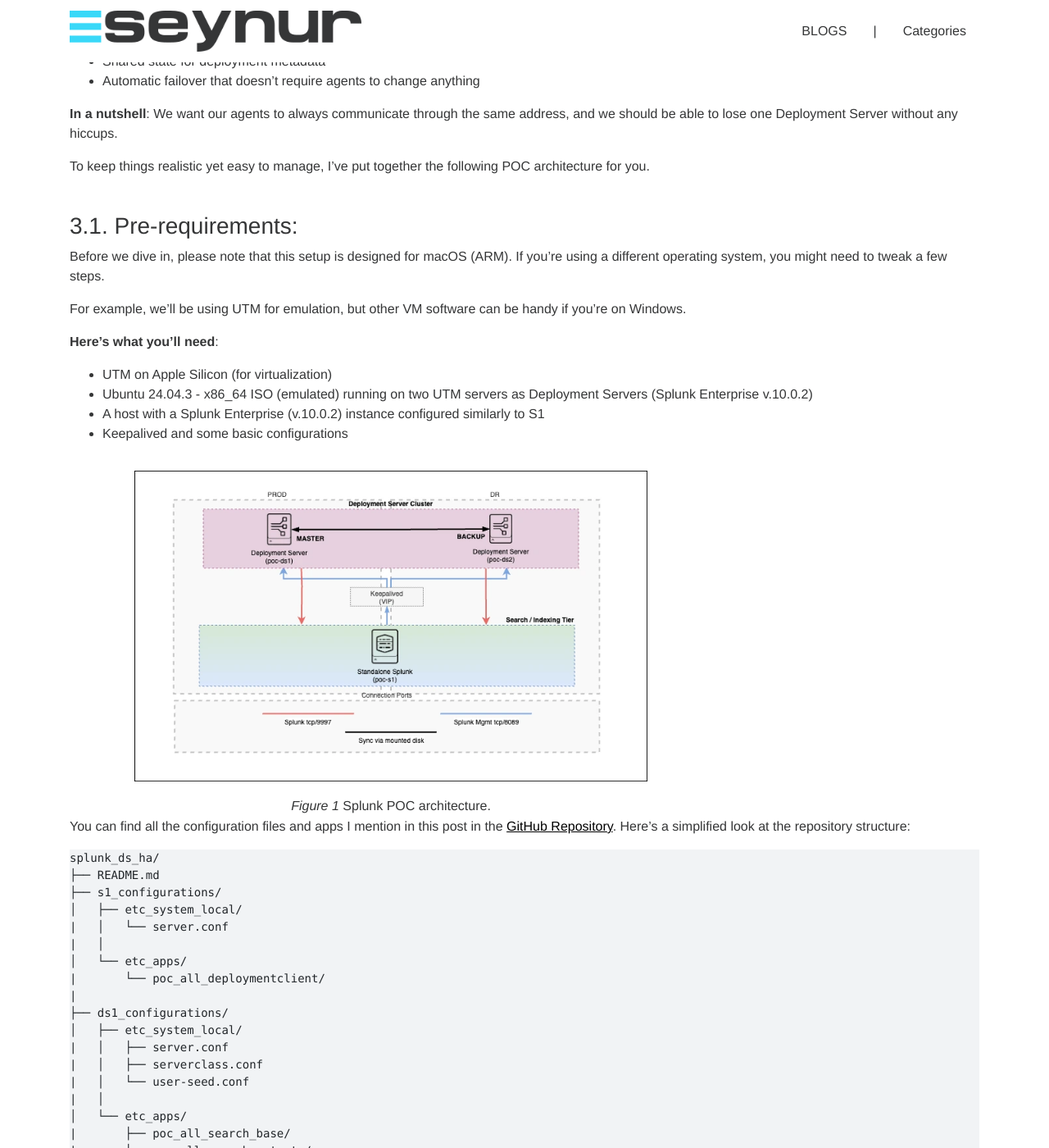
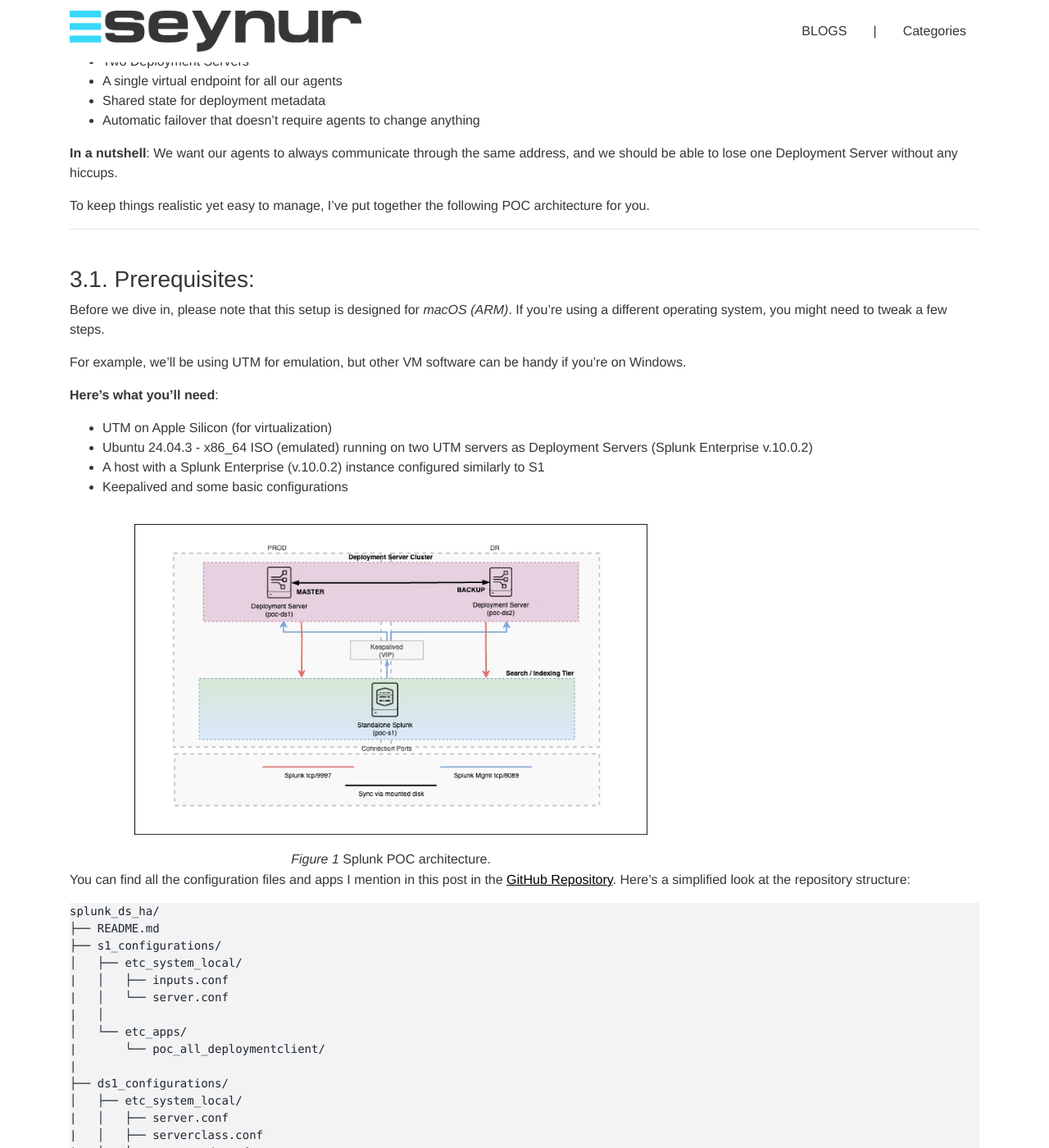
Before and after one commit to seynur/blog, a Jekyll site: the page built from _posts/2026-01-10-splunk-ds-ha.md, in a window 1280 px wide and 1400 px high, scrolled down 1826 px. Shown: the whole window at 82% size. Built offline with Jekyll 4.4.1, drawn with Linux system fonts in a browser that asks for light colours; nearby versions of some CDN libraries; some of the changed text lies outside the part shown.

Commit message:
update to "Building a Highly Available Splunk Deployment Server Cluster (POC)"

````diff
--- a/_posts/2026-01-10-splunk-ds-ha.md
+++ b/_posts/2026-01-10-splunk-ds-ha.md
@@ -36,7 +36,7 @@
 
 **Friendly reminder:** If you’re not familiar with `Keepalived`, it might be helpful to do a little research first or check out another similar option. We'll be using a VIP in the deploymentclient.conf for seamless operation. And if you want to know more about Keepalived, check out my friend's blog series on [Understanding Keepalived for High Availability](https://blog.seynur.com/keepalived/2025/11/07/keepalived-part1.html).
 
-If you're interested in setting up ****a solid redundancy structure**** for your Splunk environment, you might want to check out my previous blog series on [Splunk Cluster Manager Redundancy](https://blog.seynur.com/splunk/2025/04/24/cluster-manager-redundancy-in-splunk.html). This blog is designed to help you create a basic *Distributed Clustered Deployment* (M2) with *cluster manager redundancy*. Plus, I've included some handy configuration files for you to reference along the way.
+If you're interested in setting up **a solid redundancy structure** for your Splunk environment, you might want to check out my previous blog series on [Splunk Cluster Manager Redundancy](https://blog.seynur.com/splunk/2025/04/24/cluster-manager-redundancy-in-splunk.html). This blog is designed to help you create a basic *Distributed Clustered Deployment* (M2) with *cluster manager redundancy*. Plus, I've included some handy configuration files for you to reference along the way.
 
 ---
 
@@ -47,7 +47,7 @@
 - **`client_events`**: This is where you'll find information about your clients.
 - **`_splunk_ds_info`**: This directory contains server class configuration files that are shared between agent management servers.
 
-To get your ****deployment server (DS)**** cluster up and running, you'll want to make sure the `client_events` and `deployment-apps` directories are shared with each other. It's pretty simple to use the same mount points for these directories on all your deployment servers, as explained in the [documentation](https://help.splunk.com/en/splunk-enterprise/administer/update-your-deployment/10.0/configure-the-agent-management-system/implement-an-agent-management-cluster#set-up-a-shared-drive-0).
+To get your **deployment server (DS)** cluster up and running, you'll want to make sure the `client_events` and `deployment-apps` directories are shared with each other. It's pretty simple to use the same mount points for these directories on all your deployment servers, as explained in the [documentation](https://help.splunk.com/en/splunk-enterprise/administer/update-your-deployment/10.0/configure-the-agent-management-system/implement-an-agent-management-cluster#set-up-a-shared-drive-0).
 
 Once everything is shared and set up correctly, your deployment servers will be able to work together to manage the clients smoothly. Plus, passive deployment servers will have the ability to view the status of active clients using the same files and directories.
 
@@ -66,9 +66,11 @@
 
 To keep things realistic yet easy to manage, I've put together the following POC architecture for you.
 
-### 3.1. Pre-requirements:
+---
 
-Before we dive in, please note that this setup is designed for macOS (ARM). If you’re using a different operating system, you might need to tweak a few steps.
+### 3.1. Prerequisites:
+
+Before we dive in, please note that this setup is designed for *macOS (ARM)*. If you’re using a different operating system, you might need to tweak a few steps.
 
 For example, we’ll be using UTM for emulation, but other VM software can be handy if you’re on Windows.
 
@@ -92,6 +94,7 @@
 ├── README.md
 ├── s1_configurations/
 │   ├── etc_system_local/
+|   │   ├── inputs.conf
 |   │   └── server.conf
 |   │
 │   └── etc_apps/
@@ -139,24 +142,25 @@
    - Once that’s done, you’ll want to copy all the relevant apps and configurations from our [GitHub Repository](https://github.com/seynur/seynur-demos/tree/main/splunk/splunk_ds_ha). Just be sure to change the placeholder `targetUri` URL in the `deploymentclient.conf` file to the correct VIP on your UTMs.
    - For the configurations, take the files from the `s1_configurations/etc_system_local` directory and place them in `$SPLUNK_HOME/etc/system/local/`. Then, move the directories from `s1_configurations/etc_apps` to `$SPLUNK_HOME/etc/apps/`.
 
-
+      ```
             splunk_ds_ha/
             ...
             ├── s1_configurations/
             │   ├── etc_system_local/
+            |   │   ├── inputs.conf
             |   │   └── server.conf
             |   │
             │   └── etc_apps/
             |       └── poc_all_deploymentclient/
             ...
 
-      - Start Splunk and verify that it is fully operational
+      ```
 
-      This instance will later act as a deployment client.
+   - Start Splunk and verify that it is fully operational. This instance will later act as a deployment client.
 
-2. Let's create a shared directory (shared_apps) on the host!
+2. Let's create a shared directory (`shared_apps`) on the host!
 
-   - First things first, we need to set up a shared directory that both of our Deployment Servers can access.
+   - First things first, we need to set up a shared directory that both of our deployment servers can access.
    - **Quick Reminder:** Make sure to adjust the permissions so the `splunk` user can read and write to it.
    - Inside this shared directory, let’s create two folders:
 
@@ -167,7 +171,7 @@
 3. Now, let’s set up two ubuntu in UTM
 
    - Go ahead and create two Ubuntu 24.04.3 emulator, naming them DS1 and DS2.
-   - In UTM, head over to `Settings > Sharing` and configure it to point both VMs to the same shared directory (shared_apps) on the host.
+   - In UTM, head over to `Settings > Sharing` and configure it to point both VMs to the same shared directory (`shared_apps`) on the host.
    - Once we start the VMs, we’ll mount the shared directory on both DS1 and DS2 by running these commands:
 
       ```bash
@@ -188,10 +192,10 @@
       **On both DS1 and DS2:**
       - If you're using the **tgz method**, please create the `splunk` user.
 
-      ```bash
-      useradd -d /opt/splunk/ splunk
-      sudo usermod -s /bin/bash splunk
-      ```
+            ```bash
+            useradd -d /opt/splunk/ splunk
+            sudo usermod -s /bin/bash splunk
+            ```
 
       - Install **Splunk Enterprise 10.0.2** using either the tgz or package method.
 
@@ -205,7 +209,8 @@
 5.  Bind shared directories into Splunk paths.
 
       As we move forward, note that the `/opt/splunk/var/log/client_events` directory won't exist yet, and that's totally okay!
-      **On both Deployment Servers:**
+
+      **On both deployment servers:**
       - **Bind deployment apps:**
       ```bash
       mount --bind /mnt/shared_apps/deployment-apps /opt/splunk/etc/deployment-apps
@@ -216,7 +221,7 @@
       mount --bind /mnt/shared_apps/client_events /opt/splunk/var/log/client_events
       ```
 
-      Now, copy the `deployment-apps` directory from the repository directly into the `shared_apps/deployment-apps` directory.
+      Now, copy the `deployment-apps/` directory from the repository directly into the `shared_apps/deployment-apps/` directory.
 
       **Important:** Make sure to update any placeholder URLs in the files with the correct ones.
 
@@ -266,18 +271,18 @@
       - **Start Splunk** on both DS1 and DS2.
       - Verify that both instances start cleanly without issues.
 
-
 8. Install and configure keepalived
 
       Let’s ensure high availability with Keepalived!
 
-      - Install keepalived on both DS1 and DS2
+      - Install keepalived on both DS1 and DS2.
+
       ```bash
             sudo apt update
             sudo apt install -y keepalived
       ```
 
-      - Next, create a script to check the status of Splunk on both DS:
+      - Next, create a script to check the status of Splunk on *both DS*.
 
       ```bash
             sudo tee /etc/keepalived/check_splunk.sh >/dev/null <<'EOF'
@@ -293,7 +298,7 @@
             sudo chmod +x /etc/keepalived/check_splunk.sh
       ```
 
-      - on DS1, set up Keepalived:
+      - on *DS1*, set up Keepalived:
 
       ```bash
             sudo tee /etc/keepalived/keepalived.conf >/dev/null <<EOF
@@ -339,7 +344,7 @@
             EOF
       ```
 
-      - on DS2 do the same but with slightly different configurations:
+      - on *DS2* do the same but with slightly different configurations:
 
       ```bash
             sudo tee /etc/keepalived/keepalived.conf >/dev/null <<EOF
@@ -386,7 +391,7 @@
       ```
 
       - Configure a Virtual IP (VIP) and find out what are your UTM ips/interface.
-      - Replace the placeholders (<INTERFACE-PLACEHOLDER>``, `<DS1-PLACEHOLDER>`, `<DS2-PLACEHOLDER>`, and `<DS-VIP-PLACEHOLDER>`) in the configuration files with your actual settings, such as the interface and IP addresses. Then run the following commands on both DS:
+      - Replace the placeholders (`<INTERFACE-PLACEHOLDER>`, `<DS1-PLACEHOLDER>`, `<DS2-PLACEHOLDER>`, and `<DS-VIP-PLACEHOLDER>`) in the configuration files with your actual settings, such as the interface and IP addresses. Then run the following commands on both DS:
 
       ```bash
             sudo sed -i \
@@ -406,7 +411,7 @@
       - Verify which node owns the VIP with the command below:
 
       ```bash
-            -*ip -4 addr show dev <INTERFACE-PLACEHOLDER>
+            ip -4 addr show dev <INTERFACE-PLACEHOLDER>
       ```
 
       - Test VIP reachability
@@ -418,8 +423,8 @@
       > Remember to follow the Splunk name conventions as a best practice. 🐣
 
       - Create a serverclass (for example: `sc_s1_apps`).
-      - Assign apps with wildcard usage as `poc_*`. Also, configure them with restart behavior
-      - Add the local Splunk instance as a deployment client
+      - Assign apps with wildcard usage as `poc_*`. Also, configure them with restart behavior.
+      - Add the local Splunk instance as a deployment client.
 
 10. Verify application deployment and shared state
 
@@ -428,7 +433,7 @@
 
       Next, you should also see the same client in the DS2 UI! 🥳
 
-      > **Optional Checks:** You can verify client events and checksum information under the `shared_apps/client_events` directory to confirm there are no unexpected changes.
+      > **Optional Checks:** You can verify client events and checksum information under the `shared_apps/client_events/` directory to confirm there are no unexpected changes.
 
       > **Note:** Changes made through the UI are ***automatically*** shared. However, `CLI-based` changes will ***require a reload on the DS*** where those changes were made.
 
@@ -504,7 +509,7 @@
 
 ## 5. Summary & Final thoughts
 
-****What did we achieve with this POC?****
+**What did we achieve with this POC?**
 
 ✅ No single point of failure for the Deployment Server
 ✅ Agents consistently connect to the same address (VIP)
@@ -532,7 +537,7 @@
 
 ---
 
-****What could we explore next?****
+**What could we explore next?**
 - Swap the shared filesystem for NFS or clustered storage
 - Introduce REST-based health checks
 - Add monitoring during VIP transitions
````
Also changed, not shown: other parts of _posts/2026-01-10-splunk-ds-ha.md (+3 -3 lines).
